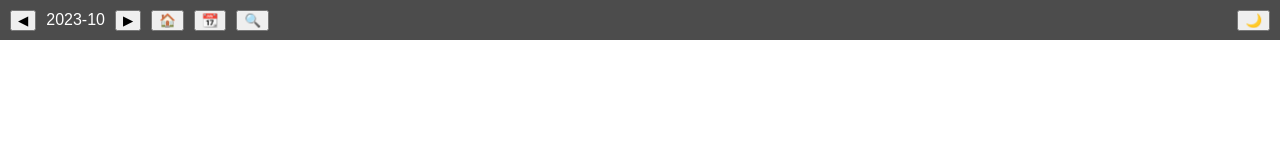
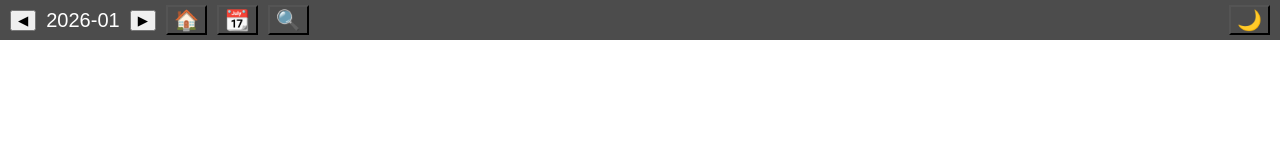
Before and after one commit to chobocho/uCalendar, a website built with Vite: page uCalendar/frontend/index.html in a window 1280 px wide. Built offline with nearby package versions, Linux system fonts and the light colour scheme.

Commit message:
버튼 크기 조절

```diff
--- a/uCalendar/frontend/index.html
+++ b/uCalendar/frontend/index.html
@@ -10,14 +10,14 @@
     <div class="nav-bar">
         <div class="nav-controls">
             <button onclick="changeMonth(-1)">◀</button>
-            <span id="current-date-display">2023-10</span>
+            <span id="current-date-display">2026-01</span>
             <button onclick="changeMonth(1)">▶</button>
-            <button onclick="backToThisMonth()" title="이번 달로 이동" aria-label="이번 달로 이동">🏠</button>
-            <button onclick="showYearCalendar()" title="연간 달력" aria-label="연간 달력 표시">📆</button>
-            <button onclick="showSearchPanel()" title="일정 검색 (Ctrl + F)" aria-label="일정 검색 표시">🔍</button>
+            <button class ="nav-home-btn" onclick="backToThisMonth()" title="이번 달로 이동" aria-label="이번 달로 이동">🏠</button>
+            <button class ="nav-home-btn" onclick="showYearCalendar()" title="연간 달력" aria-label="연간 달력 표시">📆</button>
+            <button class ="nav-home-btn" onclick="showSearchPanel()" title="일정 검색 (Ctrl + F)" aria-label="일정 검색 표시">🔍</button>
         </div>
         <div>
-            <button onclick="toggleTheme()" title="테마 변경" style="margin-left: 10px;">🌙</button>
+            <button class ="nav-home-btn" onclick="toggleTheme()" title="테마 변경" style="margin-left: 10px;">🌙</button>
         </div>
     </div>
 
--- a/uCalendar/frontend/src/style.css
+++ b/uCalendar/frontend/src/style.css
@@ -232,6 +232,12 @@ textarea { width: 100%; height: 80px; margin-top: 10px; }
 
 .nav-controls {
     display: flex;
+    font-size: 20px;
     gap: 10px;
     align-items: center;
 }
+
+.nav-home-btn {
+    font-size: 20px;
+    background: none;
+}
```
Also changed, not shown: README.md.
